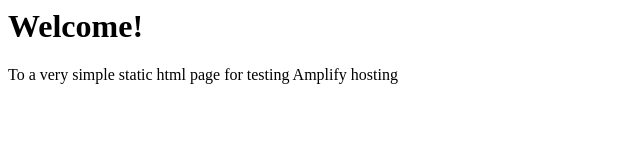
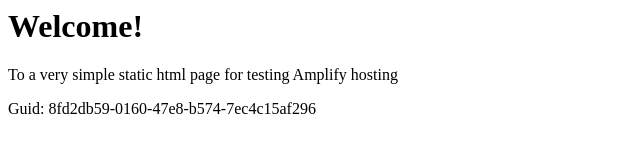
Before and after one commit to aws-aemilia-cdg/Github-PR-Commit-Integration-Test-DoNotTouch-GitHubAutoBuildCanaryTest-v1-preprod-eu-west-3, a website: page src/index.html in a window 1280 px wide. Shown: the whole page, without its empty margins (0-640 px from the left). Drawn offline with Linux system fonts and the light colour scheme.

Commit message:
commit from integ tests

```diff
--- a/src/index.html
+++ b/src/index.html
@@ -1,3 +1,5 @@
+
+
 <html lang="en">
 
 <head>
@@ -10,6 +12,6 @@
 <body>
     <h1>Welcome!</h1>
     <p>To a very simple static html page for testing Amplify hosting</p>
-</body>
+    <p>Guid: 8fd2db59-0160-47e8-b574-7ec4c15af296</p></body>
 
 </html>
```
